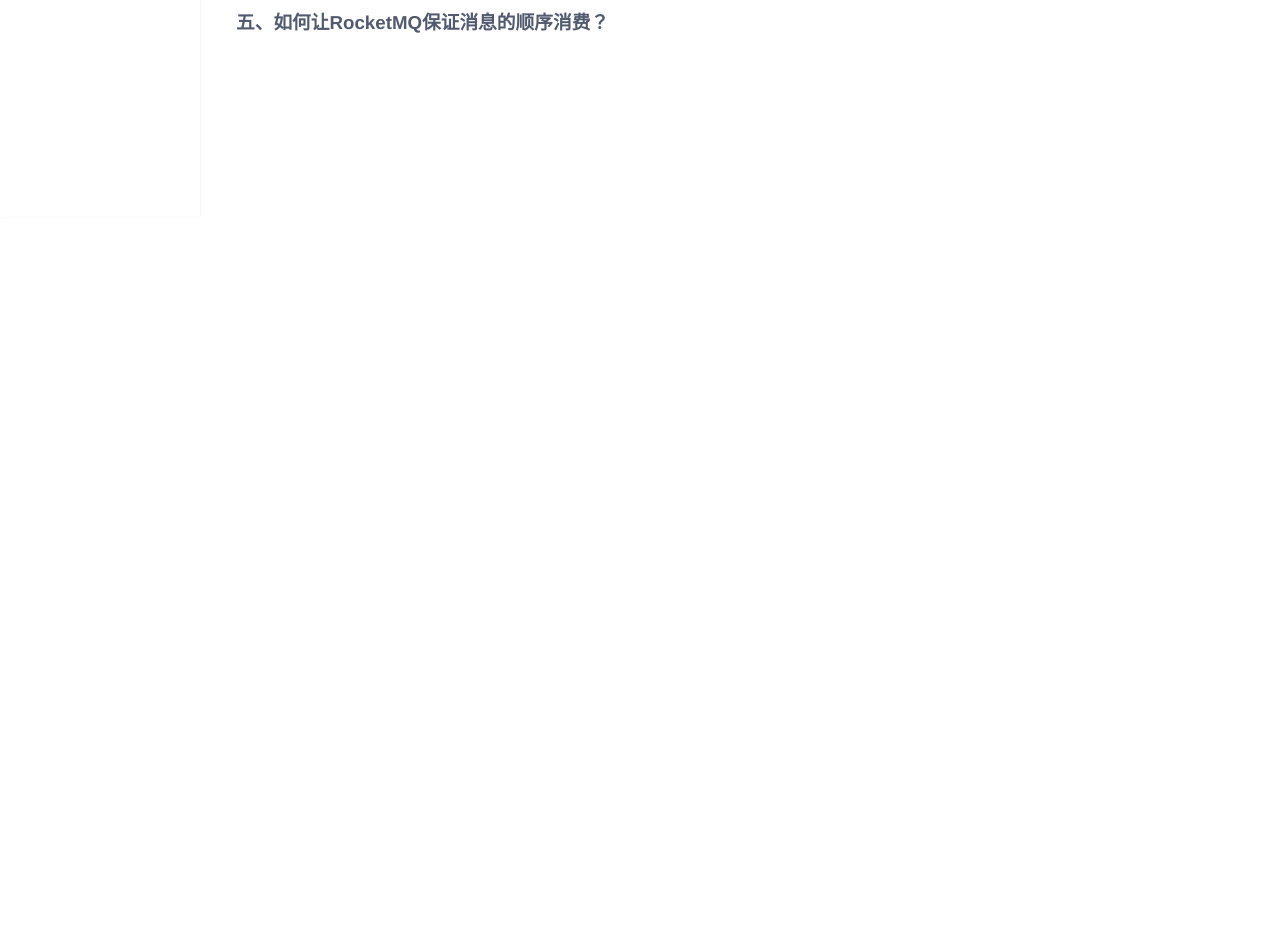
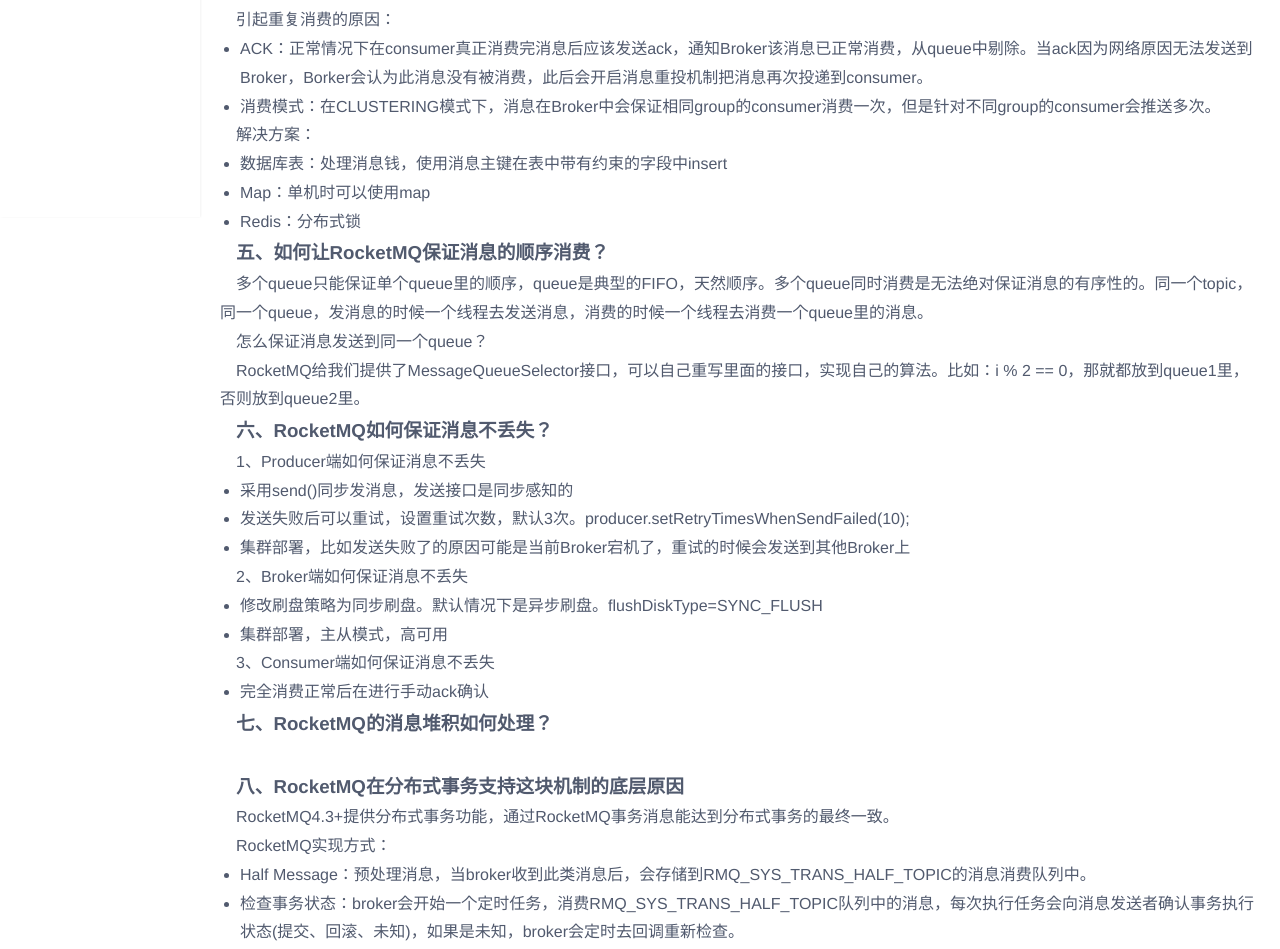
Before and after one commit to lixaviers/suyan-ms, a Vue app: page /#/mq in a window 1280 px wide. Shown: the part 583-1532 px from the top of the page. Before the commit the page ends 873 px from the top, so only its background shows below. Built offline with nearby package versions, Linux system fonts and the light colour scheme.

Commit message:
feat:page

```diff
--- a/src/views/page/mq.vue
+++ b/src/views/page/mq.vue
@@ -50,9 +50,50 @@
 <h3>三、RocketMQ如何做负载均衡？</h3>
 <p>&nbsp;</p>
 <h3>四、如何处理RocketMQ消息重复消费？</h3>
+<p>影响消息正常发送和消费的重要原因是网络的不稳定性。</p>
+<p>引起重复消费的原因：</p>
+<ul>
+<li>ACK：正常情况下在consumer真正消费完消息后应该发送ack，通知Broker该消息已正常消费，从queue中剔除。当ack因为网络原因无法发送到Broker，Borker会认为此消息没有被消费，此后会开启消息重投机制把消息再次投递到consumer。</li>
+<li>消费模式：在CLUSTERING模式下，消息在Broker中会保证相同group的consumer消费一次，但是针对不同group的consumer会推送多次。</li>
+</ul>
+<p>解决方案：</p>
+<ul>
+<li>数据库表：处理消息钱，使用消息主键在表中带有约束的字段中insert</li>
+<li>Map：单机时可以使用map</li>
+<li>Redis：分布式锁</li>
+</ul>
+<h3>五、如何让RocketMQ保证消息的顺序消费？</h3>
+<p>多个queue只能保证单个queue里的顺序，queue是典型的FIFO，天然顺序。多个queue同时消费是无法绝对保证消息的有序性的。同一个topic，同一个queue，发消息的时候一个线程去发送消息，消费的时候一个线程去消费一个queue里的消息。</p>
+<p>怎么保证消息发送到同一个queue？</p>
+<p>RocketMQ给我们提供了MessageQueueSelector接口，可以自己重写里面的接口，实现自己的算法。比如：i % 2 == 0，那就都放到queue1里，否则放到queue2里。</p>
+<h3>六、RocketMQ如何保证消息不丢失？</h3>
+<p>1、Producer端如何保证消息不丢失</p>
+<ul>
+<li>采用send()同步发消息，发送接口是同步感知的</li>
+<li>发送失败后可以重试，设置重试次数，默认3次。producer.setRetryTimesWhenSendFailed(10);</li>
+<li>集群部署，比如发送失败了的原因可能是当前Broker宕机了，重试的时候会发送到其他Broker上</li>
+</ul>
+<p>2、Broker端如何保证消息不丢失</p>
+<ul>
+<li>修改刷盘策略为同步刷盘。默认情况下是异步刷盘。flushDiskType=SYNC_FLUSH</li>
+<li>集群部署，主从模式，高可用</li>
+</ul>
+<p>3、Consumer端如何保证消息不丢失</p>
+<ul>
+<li>完全消费正常后在进行手动ack确认</li>
+</ul>
+<h3>七、RocketMQ的消息堆积如何处理？</h3>
 <p>&nbsp;</p>
-<h3>五、如何让RocketMQ保证消息的顺序消费？</h3>
-<p>&nbsp;</p>
+<h3>八、RocketMQ在分布式事务支持这块机制的底层原因</h3>
+<p>RocketMQ4.3+提供分布式事务功能，通过RocketMQ事务消息能达到分布式事务的最终一致。</p>
+<p>RocketMQ实现方式：</p>
+<ul>
+<li>Half Message：预处理消息，当broker收到此类消息后，会存储到RMQ_SYS_TRANS_HALF_TOPIC的消息消费队列中。</li>
+<li>检查事务状态：broker会开始一个定时任务，消费RMQ_SYS_TRANS_HALF_TOPIC队列中的消息，每次执行任务会向消息发送者确认事务执行状态(提交、回滚、未知)，如果是未知，broker会定时去回调重新检查。</li>
+<li>超时：如果超过回查次数，默认回滚消息。</li>
+</ul>
+<p>也就是它并未真正进入Topic的queue，而是用了临时queue来放所谓的half message，等提交事务后才会真正的将half message转移到topic下的queue。</p>
+<h3>九、RocketMQ是如何保证数据的高容错性的？</h3>
 <p>&nbsp;</p>
 <p>&nbsp;</p>
 <p>&nbsp;</p>
```
